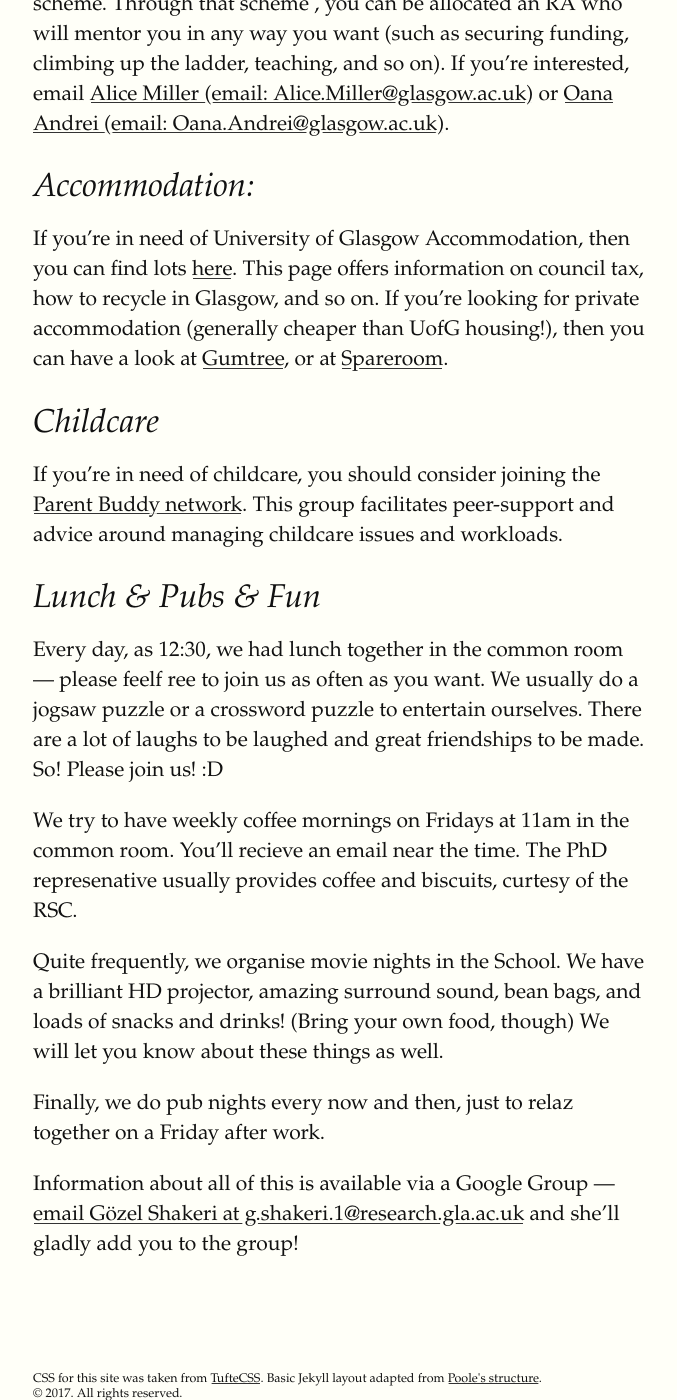
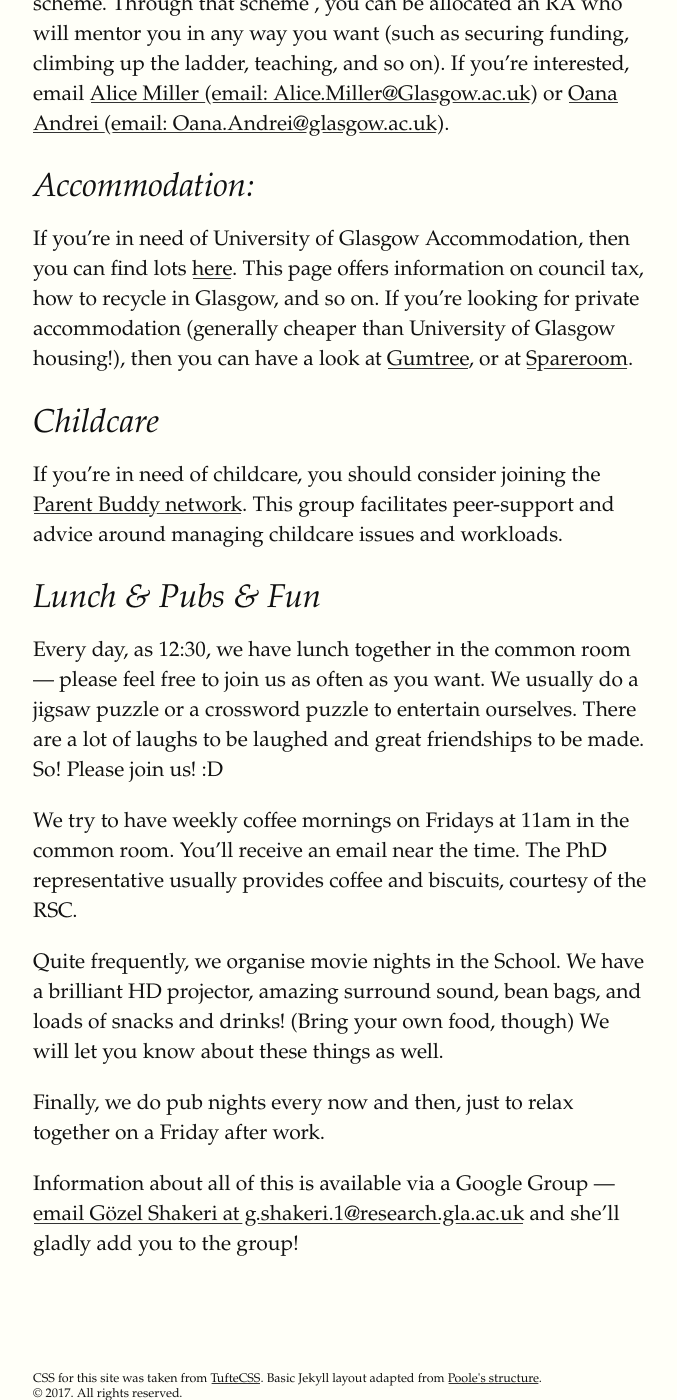
Before and after one commit to Unofficial-Glasgow-PhD/unofficial-advice, a Jekyll site: the page built from university_resources.md, in a window 1280 px wide and 1400 px high, scrolled down 4592 px. Shown: the whole window, without its empty margins (127-804 px from the left). Built offline with Jekyll 4.4.1, drawn with Linux system fonts in a browser that asks for light colours; some web fonts are replaced; some of the changed text lies outside the part shown.

Commit message:
Fixed typos in University Resources

```diff
--- a/university_resources.md
+++ b/university_resources.md
@@ -87,11 +87,11 @@ There are a couple of funding schemes for all sorts of things. If you need trave
 
 ## Mentoring
 
-Our school's Athena Swan committee launched a PhD mentoring scheme. Through that scheme , you can be allocated an RA who will mentor you in any way you want (such as securing funding, climbing up the ladder, teaching, and so on). If you're interested, email [Alice Miller (email: Alice.Miller@glasgow.ac.uk)](mailto:Alice.Miller@glasgow.ac.uk) or [Oana Andrei (email: Oana.Andrei@glasgow.ac.uk)](mailto:Oana.Andrei@glasgow.ac.uk).
+Our school's Athena Swan committee launched a PhD mentoring scheme. Through that scheme , you can be allocated an RA who will mentor you in any way you want (such as securing funding, climbing up the ladder, teaching, and so on). If you're interested, email [Alice Miller (email: Alice.Miller@Glasgow.ac.uk)](mailto:Alice.Miller@glasgow.ac.uk) or [Oana Andrei (email: Oana.Andrei@glasgow.ac.uk)](mailto:Oana.Andrei@glasgow.ac.uk).
 
 ## Accommodation:
 
-If you're in need of University of Glasgow Accommodation, then you can find lots [here](http://www.gla.ac.uk/postgraduate/accommodation/). This page offers information on council tax, how to recycle in Glasgow, and so on. If you're looking for private accommodation (generally cheaper than UofG housing!), then you can have a look at [Gumtree](http://gumtree.com/glasgow), or at [Spareroom](http://www.spareroom.co.uk/).
+If you're in need of University of Glasgow Accommodation, then you can find lots [here](http://www.gla.ac.uk/postgraduate/accommodation/). This page offers information on council tax, how to recycle in Glasgow, and so on. If you're looking for private accommodation (generally cheaper than University of Glasgow housing!), then you can have a look at [Gumtree](http://gumtree.com/glasgow), or at [Spareroom](http://www.spareroom.co.uk/).
 
 ## Childcare
 
@@ -99,12 +99,12 @@ If you're in need of childcare, you should consider joining the [Parent Buddy ne
 
 ## Lunch & Pubs & Fun
 
-Every day, as 12:30, we had lunch together in the common room --- please feelf ree to join us as often as you want. We usually do a jogsaw puzzle or a crossword puzzle to entertain ourselves. There are a lot of laughs to be laughed and great friendships to be made. So! Please join us! :D
+Every day, as 12:30, we have lunch together in the common room --- please feel free to join us as often as you want. We usually do a jigsaw puzzle or a crossword puzzle to entertain ourselves. There are a lot of laughs to be laughed and great friendships to be made. So! Please join us! :D
 
-We try to have weekly coffee mornings on Fridays at 11am in the common room. You'll recieve an email near the time. The PhD represenative usually provides coffee and biscuits, curtesy of the RSC.
+We try to have weekly coffee mornings on Fridays at 11am in the common room. You'll receive an email near the time. The PhD representative usually provides coffee and biscuits, courtesy of the RSC.
 
 Quite frequently, we organise movie nights in the School. We have a brilliant HD projector, amazing surround sound, bean bags, and loads of snacks and drinks! (Bring your own food, though) We will let you know about these things as well.
 
-Finally, we do pub nights every now and then, just to relaz together on a Friday after work.
+Finally, we do pub nights every now and then, just to relax together on a Friday after work.
 
 Information about all of this is available via a Google Group --- [email Gözel Shakeri at g.shakeri.1@research.gla.ac.uk](mailto:g.shakeri.1@research.gla.ac.uk) and she'll gladly add you to the group!
```
Also changed, not shown: other parts of university_resources.md (+6 -6 lines).
